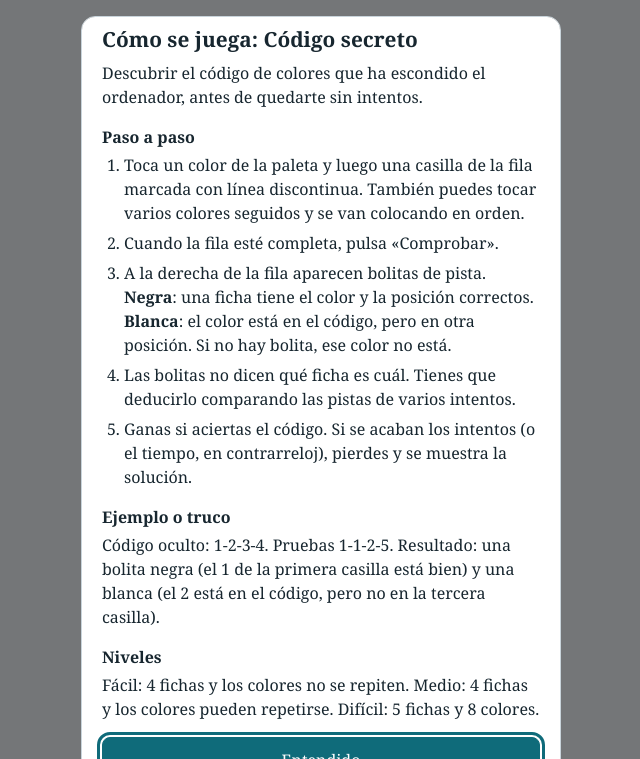
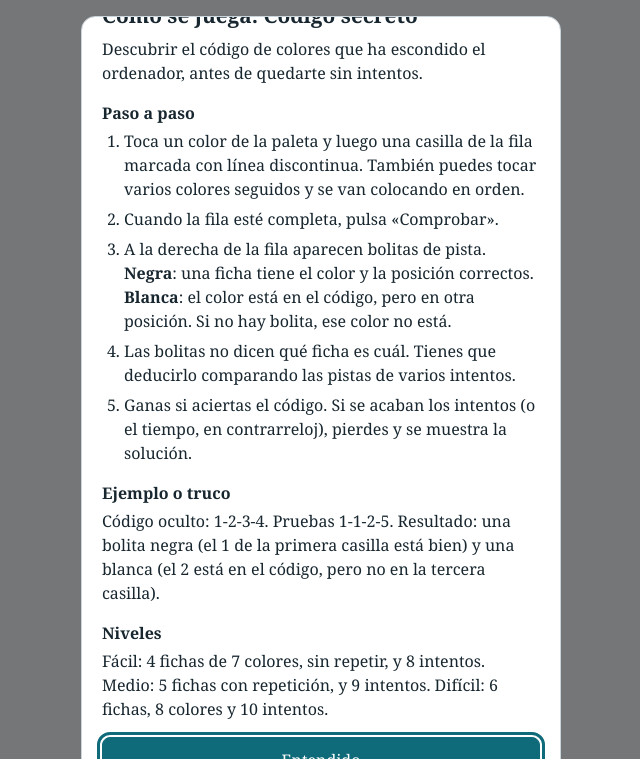
Before and after one commit to oargitenisdemesa/Juegos-de-l-gica-, a plain HTML site: page codigo-secreto.html in a window 1280 px wide. Shown: the top 759 px of the page, without its empty margins (319-959 px from the left). Drawn offline with Linux system fonts and the light colour scheme.

Commit message:
Add files via upload

```diff
--- a/ayuda.js
+++ b/ayuda.js
@@ -13,7 +13,7 @@
         "Ganas si aciertas el código. Si se acaban los intentos (o el tiempo, en contrarreloj), pierdes y se muestra la solución."
       ],
       ejemplo: "Código oculto: 1-2-3-4. Pruebas 1-1-2-5. Resultado: una bolita negra (el 1 de la primera casilla está bien) y una blanca (el 2 está en el código, pero no en la tercera casilla).",
-      niveles: "Fácil: 4 fichas y los colores no se repiten. Medio: 4 fichas y los colores pueden repetirse. Difícil: 5 fichas y 8 colores."
+      niveles: "Fácil: 4 fichas de 7 colores, sin repetir, y 8 intentos. Medio: 5 fichas con repetición, y 9 intentos. Difícil: 6 fichas, 8 colores y 10 intentos."
     },
     "sudoku": {
       titulo: "Sudoku",
@@ -38,7 +38,7 @@
         "«Deshacer» anula tu último movimiento y «Reiniciar» vuelve al tablero del principio. «Pista» marca con borde discontinuo una casilla que te acerca a la solución (3 por partida)."
       ],
       ejemplo: "Truco para tableros grandes: ve fila por fila de arriba abajo. Para apagar una luz de arriba, pulsa la casilla que tiene justo debajo.",
-      niveles: "Fácil: 4×4. Medio: 5×5. Difícil: 6×6. Todos los tableros se pueden resolver."
+      niveles: "Fácil: 5×5. Medio: 6×6. Difícil: 7×7. Todos los tableros se pueden resolver."
     },
     "torres-de-hanoi": {
       titulo: "Torres de Hanói",
@@ -47,10 +47,10 @@
         "Toca una torre para coger su disco de arriba y toca otra torre para soltarlo allí. Si te arrepientes, toca la misma torre otra vez.",
         "Solo puedes mover un disco cada vez.",
         "Un disco grande nunca puede colocarse encima de uno más pequeño.",
-        "El contador te dice cuántos movimientos llevas y cuál es el mínimo posible. Con 3 discos son 7, con 5 son 31 y con 7 son 127."
+        "El contador te dice cuántos movimientos llevas y cuál es el mínimo posible. Con 4 discos son 15, con 6 son 63 y con 8 son 255."
       ],
       ejemplo: "Con 3 discos: mueve el pequeño a la torre derecha, el mediano a la central, el pequeño sobre el mediano, y así hasta pasar el grande a su sitio.",
-      niveles: "Fácil: 3 discos. Medio: 5 discos. Difícil: 7 discos. Truco: el disco más pequeño se mueve cada dos turnos, siempre en la misma dirección."
+      niveles: "Fácil: 4 discos. Medio: 6 discos. Difícil: 8 discos. Truco: el disco más pequeño se mueve cada dos turnos, siempre en la misma dirección."
     },
     "parejas": {
       titulo: "Parejas",
@@ -62,7 +62,7 @@
         "Ganas cuando has encontrado todas las parejas. Cuantos menos intentos uses, mejor récord."
       ],
       ejemplo: "Si destapas 🌙 y 🍎 y no coinciden, apunta mentalmente dónde estaban: cuando salga otro 🌙 sabrás dónde está su pareja.",
-      niveles: "Fácil: 12 cartas. Medio: 16 cartas. Difícil: 24 cartas. En contrarreloj, si se acaba el tiempo pierdes."
+      niveles: "Fácil: 16 cartas. Medio: 20 cartas. Difícil: 24 cartas. En contrarreloj, si se acaba el tiempo pierdes."
     },
     "deslizante": {
       titulo: "Puzle deslizante",
@@ -74,7 +74,7 @@
         "Debajo del título ves cuántos movimientos llevas. Ganas cuando todas las fichas están en orden."
       ],
       ejemplo: "Truco: no intentes colocar la última ficha de una fila directamente. Déjala una fila más abajo, cierra la fila con las demás y vuélvela a subir.",
-      niveles: "Fácil: 3×3 (2 minutos en contrarreloj). Medio: 4×4 (5 minutos). Difícil: 5×5 (10 minutos). El tablero siempre se puede resolver."
+      niveles: "Fácil: 4×4 (5 minutos en contrarreloj). Medio: 5×5 (8 minutos). Difícil: 6×6 (15 minutos). El tablero siempre se puede resolver."
     },
     "buscaminas": {
       titulo: "Buscaminas",
@@ -87,7 +87,7 @@
         "Arriba ves cuántas minas quedan por marcar. Si destapas una mina, pierdes."
       ],
       ejemplo: "Si un 1 solo tiene una casilla tapada a su alrededor, esa casilla es una mina. Si ya la has marcado, el resto de vecinas de ese 1 son seguras.",
-      niveles: "Fácil: 8×8 con 8 minas (3 minutos en contrarreloj). Medio: 10×10 con 15 (7 minutos). Difícil: 12×12 con 30 (15 minutos). El reloj empieza al destapar la primera casilla."
+      niveles: "Fácil: 10×10 con 14 minas (2:30 en contrarreloj). Medio: 12×12 con 24 (6 minutos). Difícil: 16×16 con 50 (12 minutos). El reloj empieza al destapar la primera casilla."
     },
     "nonograma": {
       titulo: "Nonograma",
@@ -100,7 +100,7 @@
         "Ganas cuando todas las filas y columnas cumplen sus pistas."
       ],
       ejemplo: "En una fila de 5 casillas, la pista «5» se rellena entera. Con la pista «4», las 3 casillas del centro seguro están rellenas. Con «0» toda la fila está vacía.",
-      niveles: "Fácil: 5×5 (3 minutos en contrarreloj). Medio: 8×8 (8 minutos). Difícil: 10×10 (15 minutos). El reloj empieza con tu primer toque."
+      niveles: "Fácil: 7×7 (2:30 en contrarreloj). Medio: 10×10 (7 minutos). Difícil: 12×12 (13 minutos). El reloj empieza con tu primer toque."
     },
     "secuencias": {
       titulo: "Secuencias",
@@ -109,10 +109,10 @@
         "Mira los números y piensa cómo pasa de uno al siguiente: sumas, restas, multiplicaciones, cuadrados, saltos que crecen o dos series mezcladas.",
         "Escribe el número que sustituye al «?» y pulsa «Comprobar» (o Intro).",
         "Si aciertas, pasas a la siguiente serie. Si fallas, pierdes una vida ❤️ y se te enseña la regla para que aprendas.",
-        "Ganas si resuelves 8 series. Pierdes si te quedas sin las 3 vidas."
+        "Ganas si resuelves 10 series. Pierdes si te quedas sin las 3 vidas."
       ],
       ejemplo: "Serie 2, 4, 8, 16, ?: cada número es el doble del anterior, así que sigue el 32. Serie 1, 4, 9, 16, ?: son cuadrados (1², 2², 3², 4²), sigue el 25.",
-      niveles: "Fácil: sumas y restas, con 5 números a la vista. Medio: multiplicaciones, cuadrados, saltos crecientes y series entrelazadas. Difícil: tipo Fibonacci, cubos, triangulares y combinaciones de operaciones. En contrarreloj el tiempo es para las 8 series: 2:30, 4:00 y 6:00 minutos."
+      niveles: "Fácil: sumas y restas, con 4 números a la vista. Medio: multiplicaciones, cuadrados, saltos crecientes y series entrelazadas. Difícil: tipo Fibonacci, cubos, triangulares y combinaciones de operaciones. En contrarreloj el tiempo es para las 10 series: 2:00, 3:00 y 5:00 minutos."
     },
     "inundacion": {
       titulo: "Inundación",
@@ -124,7 +124,7 @@
         "Arriba ves los movimientos usados y el máximo permitido. Si llegas al máximo sin haber terminado, pierdes."
       ],
       ejemplo: "Una buena norma es elegir el color que absorbe más casillas de golpe. Mejor aún si te acerca a los rincones lejanos, porque son los más difíciles de alcanzar al final.",
-      niveles: "Fácil: 8×8 con 4 colores y mucho margen de movimientos (2 minutos en contrarreloj). Medio: 10×10 con 5 colores (4 minutos). Difícil: 12×12 con 6 colores y muy poco margen (7 minutos). Siempre hay al menos una forma de ganar dentro del límite."
+      niveles: "Fácil: 10×10 con 5 colores y algo de margen (2:30 en contrarreloj). Medio: 12×12 con 6 colores y poco margen (5 minutos). Difícil: 14×14 con 6 colores y sin margen (8 minutos). Siempre hay al menos una forma de ganar dentro del límite."
     },
     "cadena-de-palabras": {
       titulo: "Cadena de palabras",
@@ -133,13 +133,13 @@
         "Arriba ves la letra del día. La primera palabra tiene que empezar por ella.",
         "Escribe tu palabra y pulsa «OK» (o Intro). Si cumple las reglas, pasa al siguiente eslabón de la cadena. Si no, te dice qué falla y puedes probar otra.",
         "Cada palabra empieza por la última letra de la anterior. Si acaba en K, W, X, Y, Z, Ñ, Q o J, la siguiente empieza por la letra anterior que sí se pueda encadenar.",
-        "Las reglas se acumulan. Desde el eslabón 3 la palabra debe <b>contener la letra A</b>. Desde el 4 debe tener <b>al menos 7 letras</b>. En los niveles medio y difícil, el eslabón 5 (y el 7 en difícil) tiene que ser un <b>sustantivo abstracto</b>, como libertad o esperanza.",
+        "Las reglas se acumulan. Desde el eslabón 3 la palabra debe <b>contener la letra A</b>. El 4 y el 5 necesitan <b>al menos 7 letras</b>, el 6 al menos 8, el 7 al menos 9 y el 8 al menos 10. Los eslabones 5, 7 y 8 tienen que ser <b>sustantivos abstractos</b>, como libertad o esperanza.",
         "Las palabras que no están en el diccionario básico del juego se comprueban en el Wiktionary en español. Si no hay conexión, se aceptan cuando parecen españolas. Puedes escribir con o sin tildes.",
         "«Pista» te enseña las dos primeras letras de una palabra válida y resta 3 puntos.",
         "Ganas si completas toda la cadena. Si se acaba el tiempo, pierdes. Cada palabra da un punto por letra, 2 más si está en el diccionario básico y 5 más si tiene 10 letras o más. Al terminar, cada segundo que sobre suma un punto."
       ],
       ejemplo: "Letra del día C, nivel fácil: <b>casa</b> (acaba en A) → <b>amor</b> (empieza por A, acaba en R) → <b>rana</b> (empieza por R y contiene A) → <b>aventura</b> (empieza por A y tiene 8 letras).",
-      niveles: "Fácil: 4 eslabones y 120 segundos. Medio: 5 eslabones y 90 segundos. Difícil: 7 eslabones y 90 segundos, con palabras cada vez más largas. El reto del día es siempre de nivel medio, y tu racha sube un día cada vez que lo completas sin ningún error."
+      niveles: "Fácil: 5 eslabones y 100 segundos. Medio: 6 eslabones y 90 segundos. Difícil: 8 eslabones y 80 segundos, con palabras cada vez más largas. El reto del día es siempre de nivel medio, y tu racha sube un día cada vez que lo completas sin ningún error."
     },
     "dilema-del-orden": {
       titulo: "Dilema del orden",
@@ -148,12 +148,12 @@
         "Arrastra cada elemento por el agarrador ⋮⋮ (o usa las flechas ▲ y ▼) hasta ponerlos en el orden que crees correcto.",
         "Pulsa «Comprobar». Te dice cuántos elementos están en su sitio y, respecto al intento anterior, si estás <b>más cerca</b> o <b>más lejos</b>. El termómetro va de frío a caliente.",
         "Nadie te dice la regla: puede ser el orden alfabético, el tamaño, la fecha, el orden lógico de un proceso... Tienes que deducirla probando. No hay penalización por intentos, pero el reloj corre.",
-        "Con el <b>criterio cambiante</b> (niveles medio y difícil), cuando aciertas 3 elementos la regla cambia en silencio. Si de pronto tus aciertos se hunden, piensa que la regla puede haber cambiado y vuelve a ordenar.",
+        "Con el <b>criterio cambiante</b> (en todos los niveles), cuando aciertas 3 elementos la regla cambia en silencio. Si de pronto tus aciertos se hunden, piensa que la regla puede haber cambiado y vuelve a ordenar.",
         "En el modo <b>Orden inverso</b> el orden correcto ya está casi hecho, pero un elemento está fuera de su sitio a propósito. Encuentra cuál es y colócalo donde toca.",
         "Ganas cuando los 6 elementos están en su sitio. Al terminar (o si te rindes) se muestran la regla y el orden final."
       ],
       ejemplo: "Con Perro, Saturno, Cebolla, Marte, Gato y Júpiter, una regla posible es «animales, luego planetas, luego verduras, y alfabético dentro de cada grupo»: Gato, Perro, Júpiter, Marte, Saturno, Cebolla. Otra sería el orden alfabético simple. El marcador te dirá cuál se acerca más.",
-      niveles: "Fácil: la regla no cambia. Medio: la regla cambia cuando aciertas 3. Difícil: igual que medio, pero sin «más cerca / más lejos» ni termómetro, solo el número de aciertos. Con contrarreloj tienes 4 minutos (fácil), 3 (medio) o 2 (difícil), y si se acaban pierdes. El reto del día es siempre de nivel medio y sin límite de tiempo."
+      niveles: "Fácil: la regla cambia cuando aciertas 3, y ves el termómetro. Medio: igual, sin termómetro. Difícil: igual que medio, con 90 segundos en contrarreloj. Con contrarreloj tienes 3 minutos (fácil), 2 (medio) o 1:30 (difícil), y si se acaban pierdes. El reto del día es siempre de nivel medio y sin límite de tiempo."
     },
     "numeros-que-hablan": {
       titulo: "Números que hablan",
@@ -168,7 +168,7 @@
         "En el modo <b>Código inverso</b> te dan los valores de los símbolos y tú construyes una ecuación verdadera, con al menos dos símbolos distintos, eligiendo las piezas en los desplegables."
       ],
       ejemplo: "Con 🍎 + 🍎 = 🍌 y 🍌 + 🍎 = 9: si 🍎 vale 3, entonces 🍌 vale 6, y 6 + 3 = 9 cuadra. Empieza siempre por la ecuación con menos símbolos desconocidos y ve despejando el resto.",
-      niveles: "Fácil: 2 símbolos, solo sumas y restas. Medio: 3 símbolos, con multiplicaciones. Difícil: 4 símbolos, resultados de hasta 99, algunos códigos con gemelos y los códigos 3 y 6 con símbolos traicioneros. Contrarreloj: 20 segundos por código (25 en el código inverso). El reto del día es de nivel medio y sin tiempo, y tu racha sube un día cada vez que lo completas sin ningún error."
+      niveles: "Fácil: 3 símbolos, solo sumas y restas. Medio: 4 símbolos, con multiplicaciones. Difícil: 5 símbolos, resultados de hasta 99, algunos códigos con gemelos y algunos con símbolos traicioneros. Contrarreloj: 20 segundos por código (25 en el código inverso). El reto del día es de nivel medio y sin tiempo, y tu racha sube un día cada vez que lo completas sin ningún error."
     },
     "cadena-rota": {
       titulo: "Cadena rota",
@@ -182,7 +182,7 @@
         "En el modo <b>Patrón inverso</b> te dan la secuencia correcta, tocas un número y escribes el intruso que lo sustituya. Vale si queda un único intruso claro. Si tu número se parece mucho al original, ganas 10 puntos extra por sutil."
       ],
       ejemplo: "2 · 4 · 6 · 9 · 10 · 12 · 14: todos van de 2 en 2, así que sobra el 9 (debería ser 8).",
-      niveles: "Fácil: 6 o 7 números con sumas, multiplicaciones y múltiplos. Medio: 7 u 8 números, con saltos crecientes, cuadrados, primos, Fibonacci, series mezcladas y propiedades de las cifras. Difícil: 8 números, con cubos y patrones más raros, y tres de las ocho cadenas tienen dos intrusos. Contrarreloj: 12 segundos por cadena (25 si hay dos intrusos o en patrón inverso), y tras varios aciertos seguidos el tiempo baja hasta 3 segundos. El reto del día es de nivel medio y sin tiempo, y tu racha sube un día cada vez que lo completas sin ningún error."
+      niveles: "Fácil: 7 u 8 números con sumas, multiplicaciones y múltiplos. Medio: 8 números, con saltos crecientes, cuadrados, primos, Fibonacci, series mezcladas y propiedades de las cifras. Difícil: 8 números, con cubos y patrones más raros, y tres de las ocho cadenas tienen dos intrusos. Contrarreloj: 10 segundos por cadena (20 si hay dos intrusos o en patrón inverso), y tras varios aciertos seguidos el tiempo baja hasta 3 segundos. El reto del día es de nivel medio y sin tiempo, y tu racha sube un día cada vez que lo completas sin ningún error."
     },
     "cuadrado-magico": {
       titulo: "Cuadrado mágico",
@@ -195,20 +195,20 @@
         "Ganas cuando las tres filas, las tres columnas y las dos diagonales suman 15. En contrarreloj tienes 2 minutos."
       ],
       ejemplo: "En cualquier cuadrado mágico de este tipo el 5 está en el centro. Las casillas opuestas respecto al centro suman 10: por ejemplo, el 2 y el 8, o el 4 y el 6.",
-      niveles: "Fácil: 6 casillas dadas. Medio: 5 casillas dadas. Difícil: 4 casillas dadas. En contrarreloj, si se acaban los 2 minutos, pierdes."
+      niveles: "Fácil: 4 casillas dadas. Medio: 3 casillas dadas. Difícil: 2 casillas dadas. En contrarreloj, si se acaban los 2 minutos, pierdes."
     },
     "caballeros-mentirosos": {
       titulo: "Caballeros y mentirosos",
       objetivo: "Averiguar quién dice la verdad y quién miente a partir de lo que afirma cada persona.",
       pasos: [
-        "Hay varias personas (Ana, Beto, Carla y Dani). Los caballeros siempre dicen la verdad y los mentirosos siempre mienten.",
+        "Hay varias personas (Ana, Beto, Carla, Dani y Eva). Los caballeros siempre dicen la verdad y los mentirosos siempre mienten.",
         "Cada persona hace una afirmación sobre otra: «X es caballero» o «X es mentiroso».",
         "Ana ya viene marcada como dato del enigma. Para cada una de las demás, marca si es Caballero o Mentiroso. Si vuelves a pulsar la misma opción, se quita la marca.",
         "Cuando las hayas marcado todas, pulsa «Comprobar». Si alguna afirmación no encaja con tus respuestas, el juego te lo dice.",
         "Ganas cuando tus respuestas son coherentes con todas las afirmaciones. Para resolverlo, prueba suposiciones y mira si se contradicen."
       ],
       ejemplo: "Ana dice: «Beto es mentiroso». Si Ana es caballero, Beto es mentiroso. Si Ana es mentirosa, Beto es caballero. Hay que mirar el resto de afirmaciones para saber cuál de las dos cosas es cierta.",
-      niveles: "Fácil: 2 personas. Medio: 3 personas. Difícil: 4 personas. Cada enigma tiene una única solución. En contrarreloj tienes 2 minutos."
+      niveles: "Fácil: 3 personas. Medio: 4 personas. Difícil: 5 personas. Cada enigma tiene una única solución, y Ana siempre viene marcada como dato. En contrarreloj tienes 2 minutos."
     },
     "balanza": {
       titulo: "Balanza",
@@ -222,7 +222,7 @@
         "Ganas si encuentras la moneda pesada. En contrarreloj tienes 2 minutos."
       ],
       ejemplo: "Con 3 monedas y una sola pesada: pon la 1 a la izquierda y la 2 a la derecha. Si la izquierda pesa más, es la 1; si pesa más la derecha, es la 2; si pesan lo mismo, es la 3.",
-      niveles: "Fácil: 3 monedas y 1 pesada. Medio: 9 monedas y 2 pesadas. Difícil: 27 monedas y 3 pesadas. Cada pesada permite dividir el grupo en tres partes, por eso 3 pesadas bastan para 27 monedas."
+      niveles: "Fácil: 9 monedas y 2 pesadas. Medio: 27 monedas y 3 pesadas. Difícil: 81 monedas y 4 pesadas. Cada pesada divide el grupo en tres partes, así que 2 pesadas bastan para 9 monedas, 3 para 27 y 4 para 81. En contrarreloj tienes 2 minutos."
     },
     "calculo-contrarreloj": {
       titulo: "Cálculo contrarreloj",
@@ -231,11 +231,11 @@
         "Pulsa «Empezar». Aparece una operación: escribe el resultado en la casilla.",
         "Responde con «Responder» o pulsando Intro. Te dirá si era correcto y, si no, cuál era el resultado.",
         "Pasa automáticamente a la siguiente operación. El contador muestra los segundos que te quedan.",
-        "Ganas la ronda si aciertas 8 o más de las 10. Si se acaba el tiempo, la ronda termina y no cuenta como ganada, aunque tengas 8 aciertos.",
+        "Ganas la ronda si aciertas 9 o más de las 10. Si se acaba el tiempo, la ronda termina y no cuenta como ganada, aunque tengas 9 aciertos.",
         "Puedes pulsar «Reiniciar» en cualquier momento para empezar otra ronda."
       ],
       ejemplo: "Para calcular 17 × 12 puedes hacer 17 × 10 = 170 y 17 × 2 = 34, y sumar: 204. Para el 20 % de un número, basta con dividirlo entre 5.",
-      niveles: "Fácil: sumas y restas hasta 20. Medio: multiplicaciones hasta 12 × 12, divisiones exactas y sumas de dos cifras. Difícil: multiplicaciones de dos cifras por una, divisiones, operaciones con paréntesis y el 20 % de un número."
+      niveles: "Fácil: sumas y restas hasta 50. Medio: multiplicaciones hasta 15 × 15, divisiones exactas y sumas de dos cifras. Difícil: multiplicaciones de dos cifras (desde 13) por una cifra (desde 3), divisiones, operaciones con paréntesis y el 20 % de un número."
     },
     "fracciones-orden": {
       titulo: "Fracciones en orden",
@@ -249,7 +249,7 @@
         "Ganas si el orden es correcto. En contrarreloj tienes 1 minuto; si se acaba, se muestra el orden correcto."
       ],
       ejemplo: "Si dos fracciones tienen el mismo denominador, la que tiene el numerador más grande es la mayor. Para comparar 3/4 y 5/6, pásalas a un denominador común: 9/12 y 10/12. Como 9 es menor que 10, 3/4 es menor que 5/6.",
-      niveles: "Fácil: 3 fracciones con denominadores 2, 3, 4 o 6. Medio: 4 fracciones con denominadores 4, 5, 6 u 8. Difícil: 5 fracciones con denominadores 6, 8, 10 o 12."
+      niveles: "Fácil: 4 fracciones con denominadores 3, 4, 6 u 8. Medio: 5 fracciones con denominadores entre 5 y 10. Difícil: 6 fracciones con denominadores 8, 10, 12, 14 o 15."
     },
     "letras-zen": {
       titulo: "Letras Zen",
@@ -263,7 +263,7 @@
         "Cuando encuentras todas las palabras aparece la enhorabuena. «Nueva ronda» genera otro tablero."
       ],
       ejemplo: "Con las letras A, M, O, R, S y E puedes formar MARES: arrastra M, A, R, E y S en ese orden.",
-      niveles: "Fácil, Medio y Difícil: la palabra base tiene 5, 6 o 7 letras, y el tablero incluye todas las palabras que se pueden formar con sus letras. No hay tiempo. «Zen» muestra la primera letra de cada palabra; «Pistas» desvela hasta 6 letras al azar."
+      niveles: "Fácil: palabra base de 6 letras. Medio: 7 letras. Difícil: 8 letras y solo 3 pistas. En todos los niveles el tablero incluye todas las palabras que se pueden formar con sus letras. No hay tiempo. «Zen» muestra la primera letra de cada palabra; «Pistas» desvela letras al azar."
     }
   };
 
--- a/codigo-secreto.html
+++ b/codigo-secreto.html
@@ -54,9 +54,9 @@ label.chk{display:flex;gap:6px;align-items:center;cursor:pointer}
 
 <div class="bar">
   <select id="lvl" aria-label="Nivel">
-    <option value="0">Fácil · 4 fichas, sin repetir</option>
-    <option value="1" selected>Medio · 4 fichas, con repetición</option>
-    <option value="2">Difícil · 5 fichas, 8 colores</option>
+    <option value="0">Fácil · 4 fichas de 7 colores, sin repetir</option>
+    <option value="1" selected>Medio · 5 fichas, con repetición</option>
+    <option value="2">Difícil · 6 fichas, 8 colores</option>
   </select>
   <label class="chk"><input type="checkbox" id="rel"> Contrarreloj</label>
   <button id="new">Nueva partida</button>
@@ -86,9 +86,9 @@ Los números ayudan a distinguir colores.</p>
 <script>
 const COLORS=["#d62839","#f08a00","#e6c200","#2e9e4f","#1c7ed6","#8e44ad","#0aa5a5","#6d4c41"];
 const LEVELS=[
-  {len:4,cols:6,rep:false,tries:10,secs:240},
-  {len:4,cols:6,rep:true,tries:10,secs:300},
-  {len:5,cols:8,rep:true,tries:12,secs:420}
+  {len:4,cols:7,rep:false,tries:8,secs:240},
+  {len:5,cols:7,rep:true,tries:9,secs:300},
+  {len:6,cols:8,rep:true,tries:10,secs:420}
 ];
 const $=id=>document.getElementById(id);
 let L,secret,guesses,cur,sel,over,timeLeft,tick;
```
Also changed, not shown: apagar-luces.html (+4 -4 lines), buscaminas.html (+2 -2 lines), cadena-de-palabras.html (+5 -4 lines), cadena-rota.html (+4 -4 lines), deslizante.html (+2 -2 lines), dilema-del-orden.html (+3 -3 lines), inundacion.html (+2 -2 lines), nonograma.html (+2 -2 lines), numeros-que-hablan.html (+2 -2 lines), parejas.html (+3 -3 lines), secuencias.html (+4 -4 lines), sudoku.html (+4 -4 lines), torres-de-hanoi.html (+3 -3 lines).
